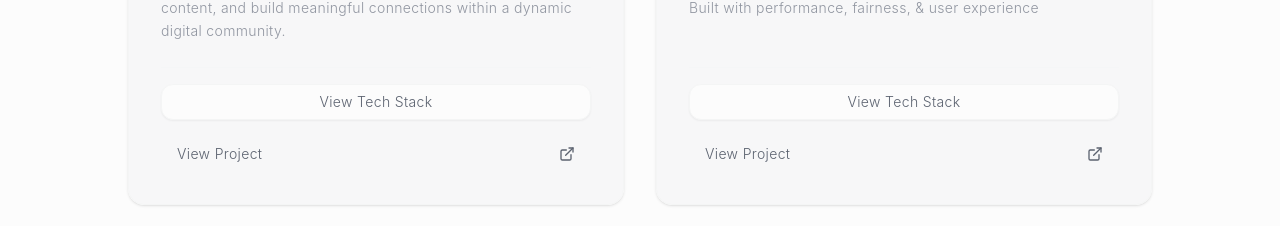
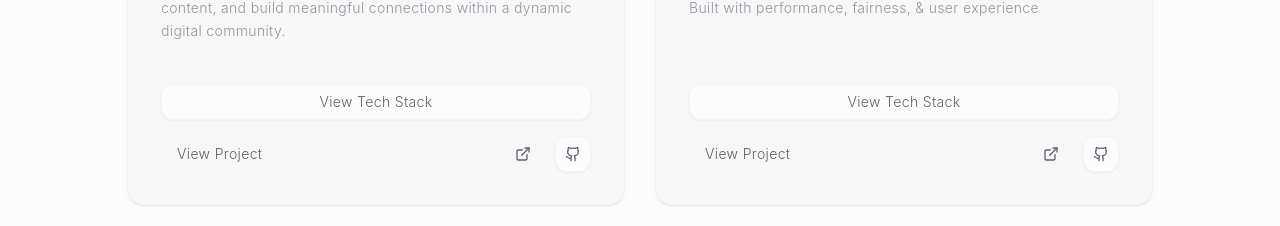
Before and after one commit to rudraprasaaad/rudra-portfolio, a React (Vite) app: page / in a window 1280 px wide. Shown: the part 2719-2945 px from the top of the page. Built offline with nearby package versions, Linux system fonts and the light colour scheme.

Commit message:
updated link

```diff
--- a/src/components/Projects.tsx
+++ b/src/components/Projects.tsx
@@ -1,5 +1,5 @@
 import { motion } from "framer-motion";
-import { Globe, ExternalLink, Gamepad2 } from "lucide-react";
+import { Globe, ExternalLink, Gamepad2, Github } from "lucide-react";
 import { Button } from "@/components/ui/button";
 import { Card, CardContent } from "@/components/ui/card";
 import { Link } from "react-router-dom";
@@ -25,6 +25,7 @@ const Projects = () => {
         "Socially is a social media platform designed to connect users through interactive posts, profiles, and real-time chat. It features user authentication, profile customization, likes, comments, and notifications. The platform fosters online engagement by allowing users to share updates, interact with content, and build meaningful connections within a dynamic digital community.",
       tech: ["Next.js", "Postgres", "Clerk", "PrismaORM", "TypeScript"],
       link: "https://socially.rudraa.online",
+      repo: "https://github.com/rudraprasaaad/socially",
       status: "Live",
       icon: Globe,
       accent: "slate",
@@ -47,6 +48,7 @@ const Projects = () => {
         "GitHub Actions",
       ],
       link: "https://chess.rudraa.online/",
+      repo: "https://github.com/rudraprasaaad/chess-app",
       status: "Live",
       icon: Gamepad2,
       accent: "slate",
@@ -156,11 +158,12 @@ const Projects = () => {
                             </TooltipContent>
                           </Tooltip>
 
+                          <div className="flex items-center gap-2">
                             <Link
                               to={project.link ?? "#"}
                               target="_blank"
                               rel="noopener noreferrer"
-                            className="block"
+                              className="w-full"
                             >
                               <Button
                                 variant="ghost"
@@ -170,6 +173,32 @@ const Projects = () => {
                                 <ExternalLink className="w-4 h-4" />
                               </Button>
                             </Link>
+                            <Tooltip>
+                              <TooltipTrigger asChild>
+                                <Link
+                                  to={project.repo ?? "#"}
+                                  target="_blank"
+                                  rel="noopener noreferrer"
+                                >
+                                  <Button
+                                    variant="outline"
+                                    size="icon"
+                                    className={`bg-minimal-surface hover:bg-minimal-surface-soft border-minimal-border-subtle rounded-xl text-minimal-text-secondary`}
+                                  >
+                                    <Github className="w-4 h-4" />
+                                  </Button>
+                                </Link>
+                              </TooltipTrigger>
+                              <TooltipContent
+                                side="top"
+                                className="p-2 bg-minimal-surface-soft border-minimal-border-subtle rounded-lg"
+                              >
+                                <p className="font-light text-xs text-minimal-text-muted tracking-wide">
+                                  Source Code
+                                </p>
+                              </TooltipContent>
+                            </Tooltip>
+                          </div>
                         </div>
                       </CardContent>
                     </Card>
```
Lines whose indentation alone changed are shown as unchanged.
